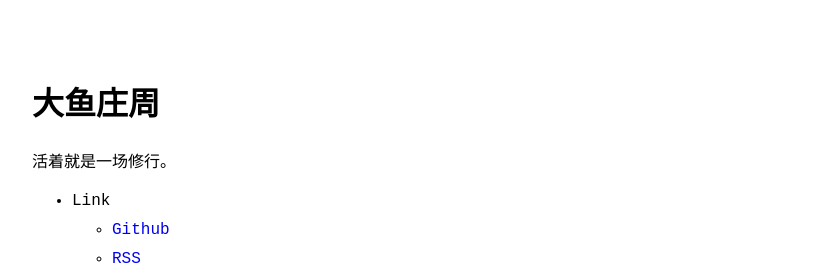
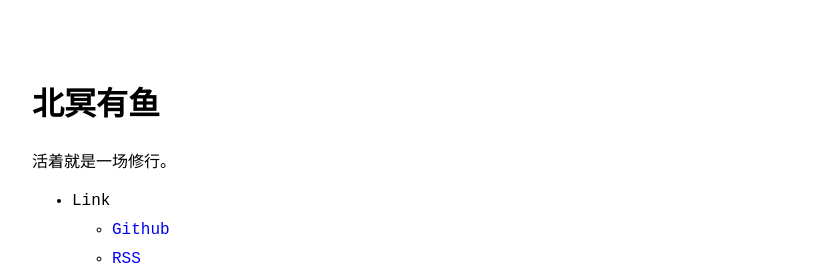
Before and after one commit to Jack126/Jack126.github.io, a Jekyll site: the page built from index.md, in a window 1280 px wide. Shown: the top 276 px of the page, without its empty margins (233-1046 px from the left). Built offline with Jekyll 4.4.1, drawn with Linux system fonts in a browser that asks for light colours.

Commit message:
* 改名啦，哈哈哈

```diff
--- a/_config.yml
+++ b/_config.yml
@@ -1,5 +1,5 @@
 
-title: 大鱼庄周
+title: 北冥有鱼
 email: jack92_liang@163.com
 description: 活着就是一场修行。
 url: "https://Jack126.github.io"
```
